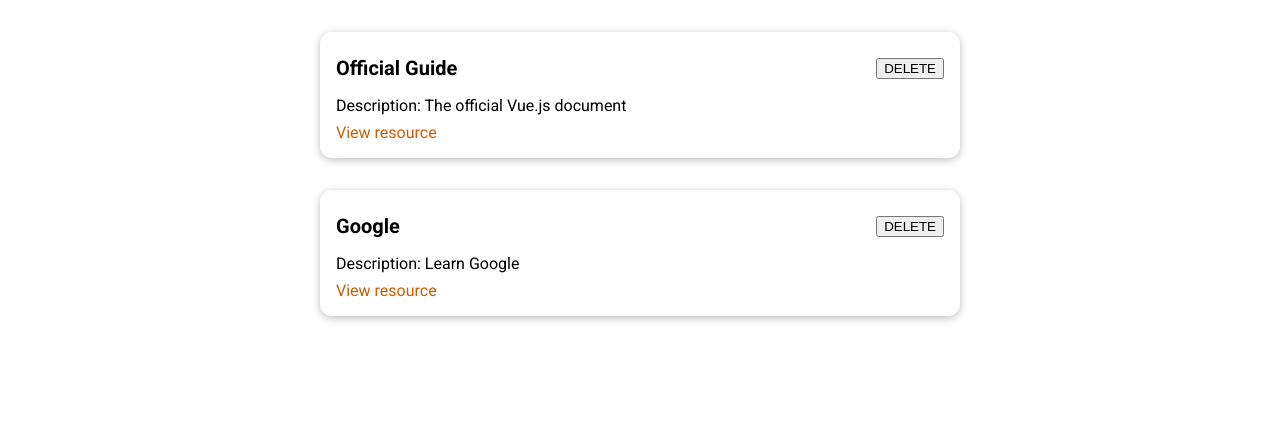
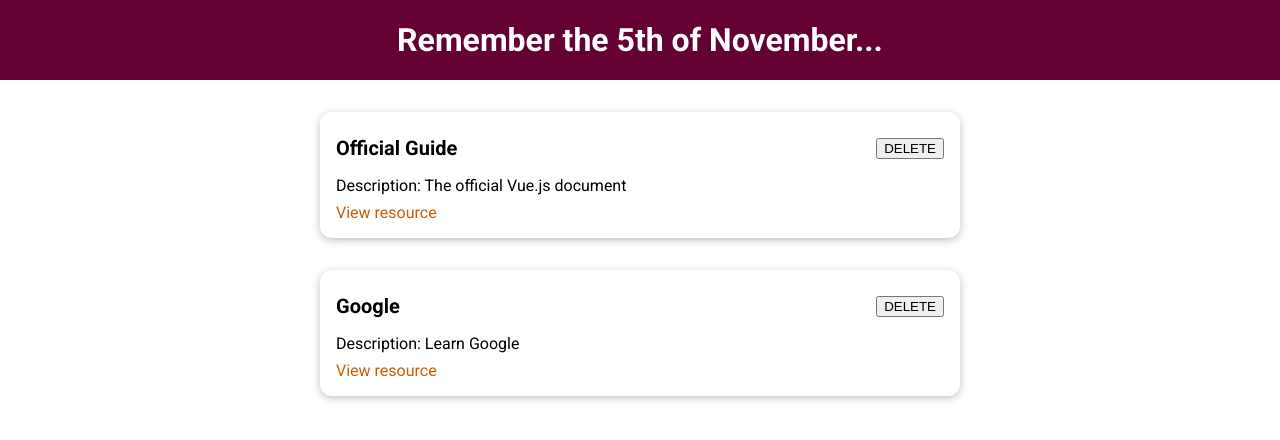
Before and after one commit to cyrilmarois/udemy-vue, a Vue app in the folder Projects/learning/: page / in a window 1280 px wide. Shown: the top 440 px of the page. Built offline with nearby package versions, Linux system fonts and the light colour scheme.

Commit message:
feat(header): header set up

```diff
--- a/Projects/learning/src/App.vue
+++ b/Projects/learning/src/App.vue
@@ -1,13 +1,16 @@
 <template>
+  <TheHeader title="Remember the 5th of November..." />
   <CourseList :courses="storedResources" />
 </template>
 
 <script>
 import CourseList from './components/CourseList.vue';
+import TheHeader from './components/layouts/TheHeader.vue';
 
 export default {
   components: {
     CourseList,
+    TheHeader,
   },
 
   data() {
--- /dev/null
+++ b/Projects/learning/src/components/layouts/TheHeader.vue
@@ -0,0 +1,26 @@
+<template>
+  <header>
+    <h1>{{ title }}</h1>
+  </header>
+</template>
+<script>
+export default {
+  props: ['title'],
+};
+</script>
+
+<style scoped>
+header {
+  width: 100%;
+  height: 5rem;
+  background-color: #640032;
+  display: flex;
+  justify-content: center;
+  align-items: center;
+}
+
+header h1 {
+  color: white;
+  margin: 0;
+}
+</style>
```
